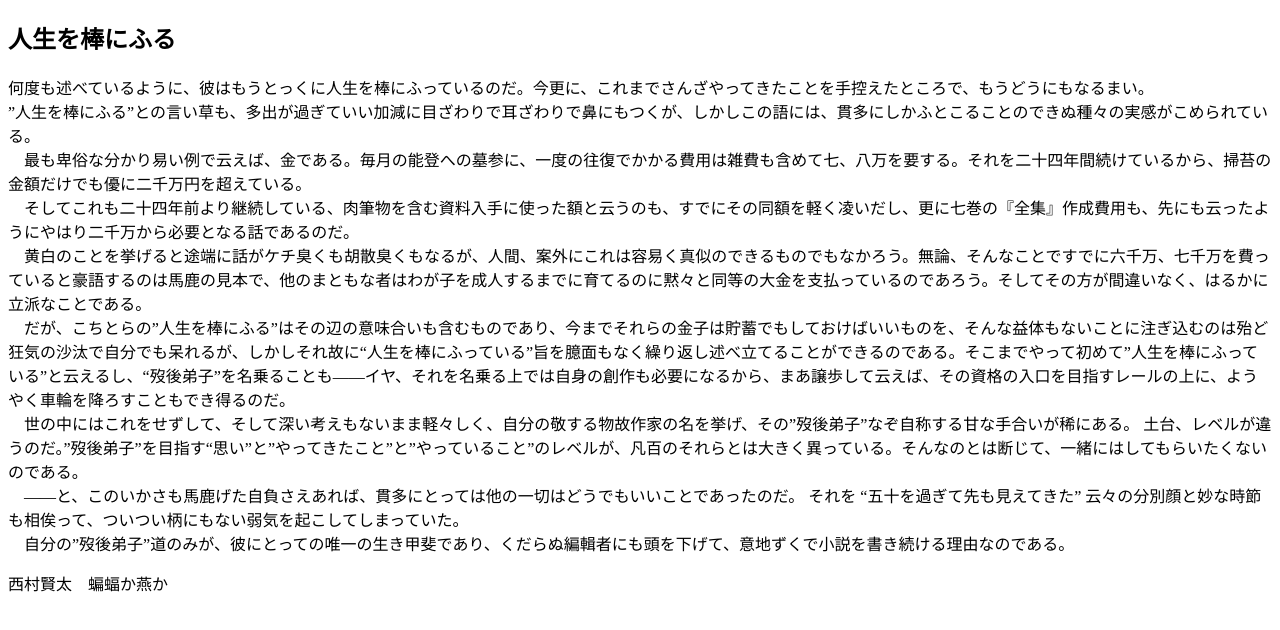
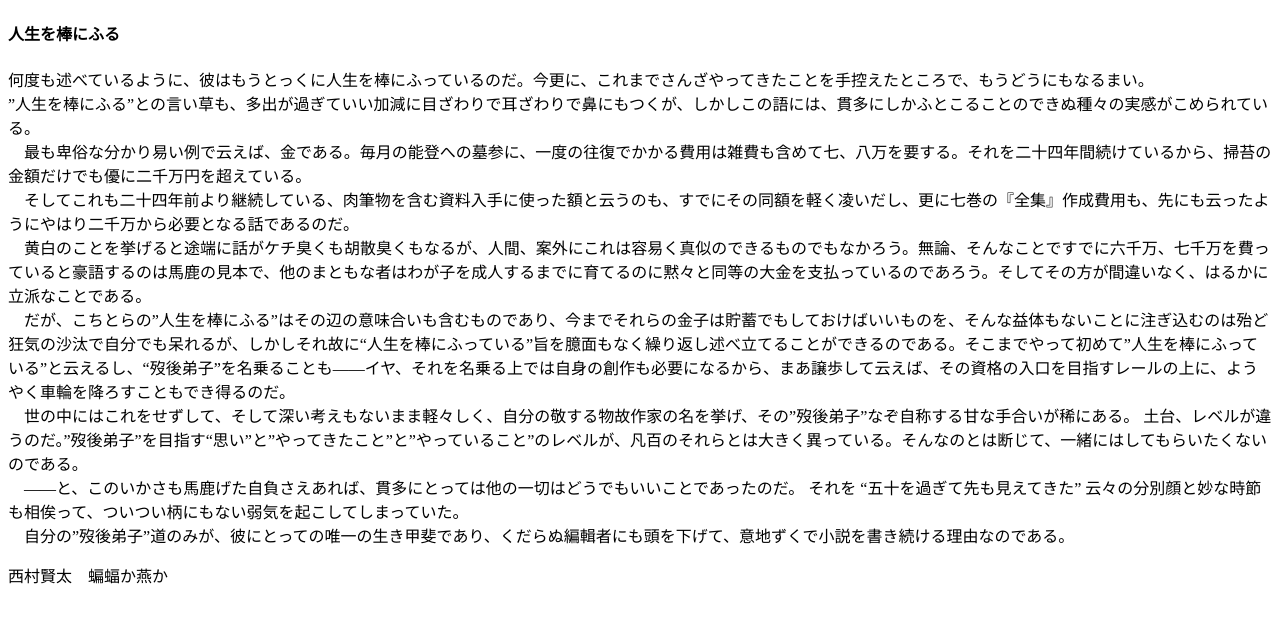
Before and after one commit to ha-chiju/chiju, a plain HTML site: page misc/scrap/bou.html in a window 1280 px wide. Drawn offline with nearby package versions, Linux system fonts and the light colour scheme; some packages are replaced by stand-ins of ours.

Commit message:
Update bou.html

```diff
--- a/misc/scrap/bou.html
+++ b/misc/scrap/bou.html
@@ -12,7 +12,7 @@
   </head>
   <body>
   <main class="main-content">
-    <h2>人生を棒にふる</h2>
+    <h4>人生を棒にふる</h4>
     <p>何度も述べているように、彼はもうとっくに人生を棒にふっているのだ。今更に、これまでさんざやってきたことを手控えたところで、もうどうにもなるまい。<br />
   ”人生を棒にふる”との言い草も、多出が過ぎていい加減に目ざわりで耳ざわりで鼻にもつくが、しかしこの語には、貫多にしかふとこることのできぬ種々の実感がこめられている。<br />
 　最も卑俗な分かり易い例で云えば、金である。毎月の能登への墓参に、一度の往復でかかる費用は雑費も含めて七、八万を要する。それを二十四年間続けているから、掃苔の金額だけでも優に二千万円を超えている。<br />
```
